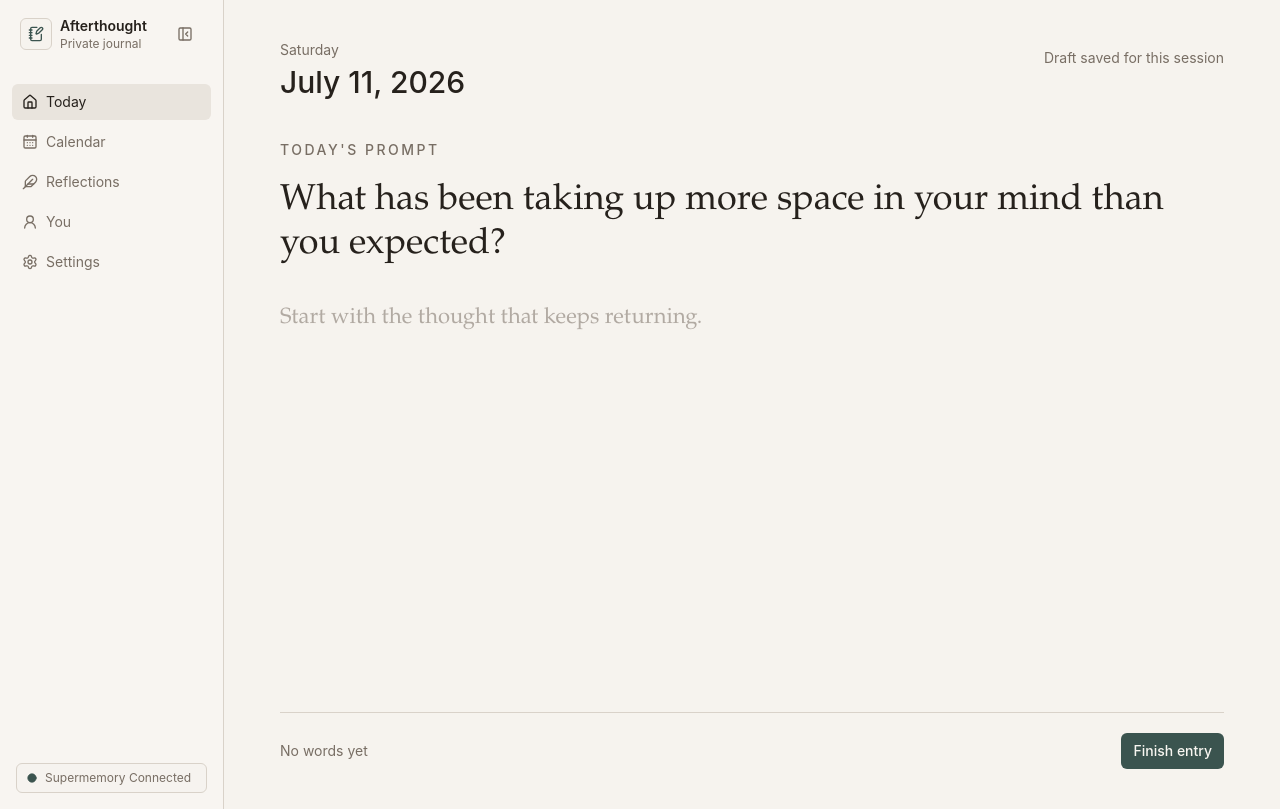
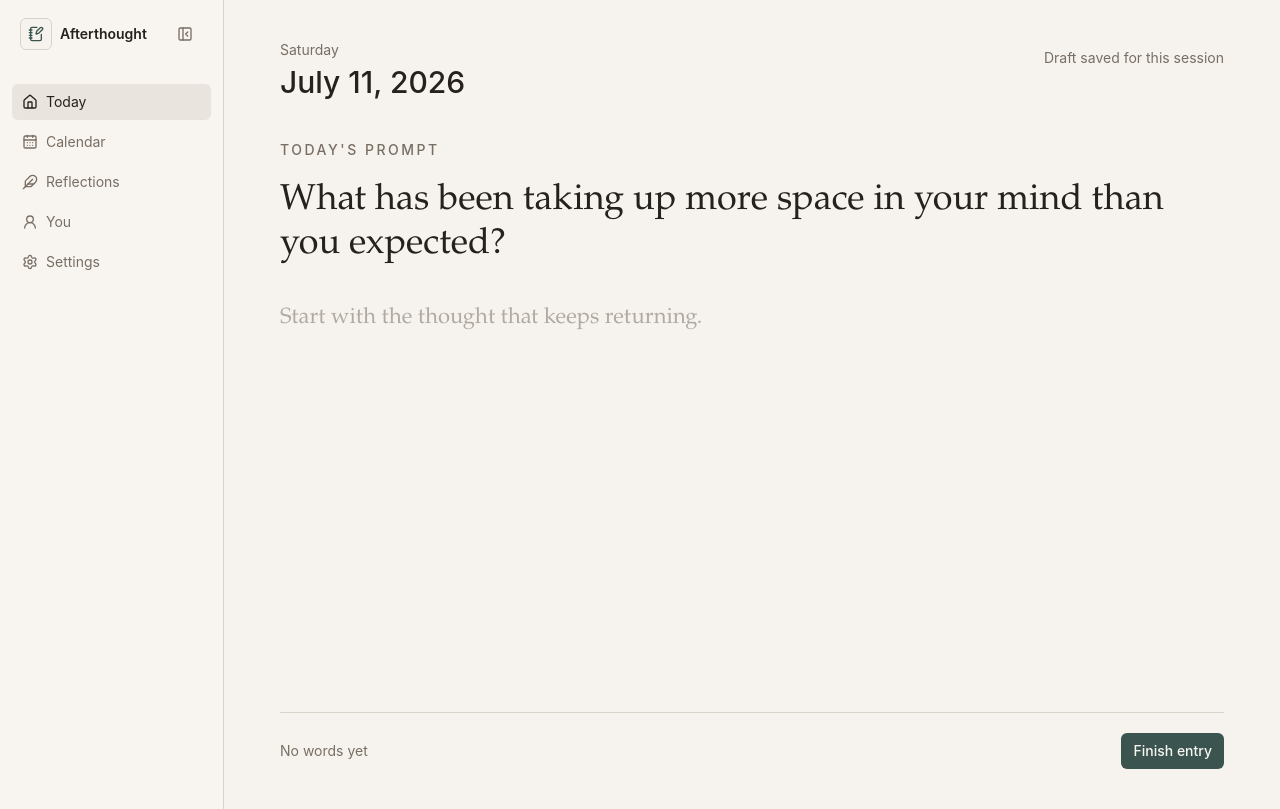
Before and after one commit to haydenfd/afterthought, a React (Vite) app: page /today in a window 1280 px wide. Built offline with nearby package versions, Linux system fonts and the light colour scheme.

Commit message:
Simplify the Afterthought sidebar header

```diff
--- a/src/renderer/components/app-sidebar.tsx
+++ b/src/renderer/components/app-sidebar.tsx
@@ -9,10 +9,8 @@ import {
 } from 'lucide-react';
 import { NavLink } from 'react-router-dom';
 
-import { SupermemoryStatus } from '@/components/supermemory-status';
 import { Button } from '@/components/ui/button';
 import { cn } from '@/lib/utils';
-import { useSupermemory } from '@/state/supermemory-context';
 
 const navItems = [
   { label: 'Today', to: '/today', icon: Home },
@@ -23,8 +21,6 @@ const navItems = [
 ] as const;
 
 export function AppSidebar({ onCollapse }: { onCollapse: () => void }) {
-  const { status } = useSupermemory();
-
   return (
     <aside className="flex w-56 shrink-0 flex-col border-r border-border bg-card/55 px-3 py-4">
       <div className="mb-8 flex items-center justify-between gap-2 px-2">
@@ -33,8 +29,9 @@ export function AppSidebar({ onCollapse }: { onCollapse: () => void }) {
             <NotebookPen className="h-4 w-4" aria-hidden="true" />
           </div>
           <div className="min-w-0">
-            <p className="truncate text-sm font-semibold leading-5">Afterthought</p>
-            <p className="truncate text-xs text-muted-foreground">Private journal</p>
+            <p className="truncate font-sans text-sm font-semibold leading-5">
+              Afterthought
+            </p>
           </div>
         </div>
         <Button
@@ -66,10 +63,6 @@ export function AppSidebar({ onCollapse }: { onCollapse: () => void }) {
           </NavLink>
         ))}
       </nav>
-
-      <div className="mt-auto space-y-3 px-1">
-        <SupermemoryStatus status={status} compact />
-      </div>
     </aside>
   );
 }
```
